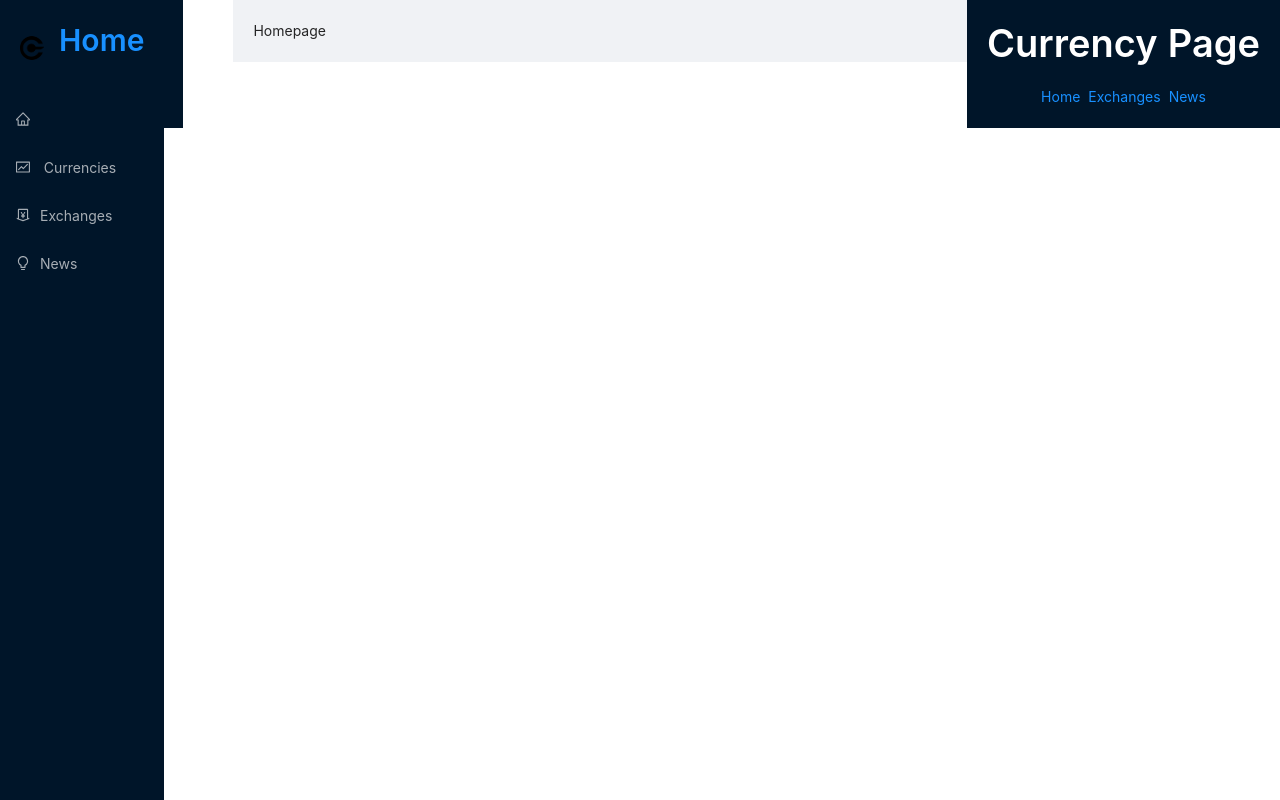
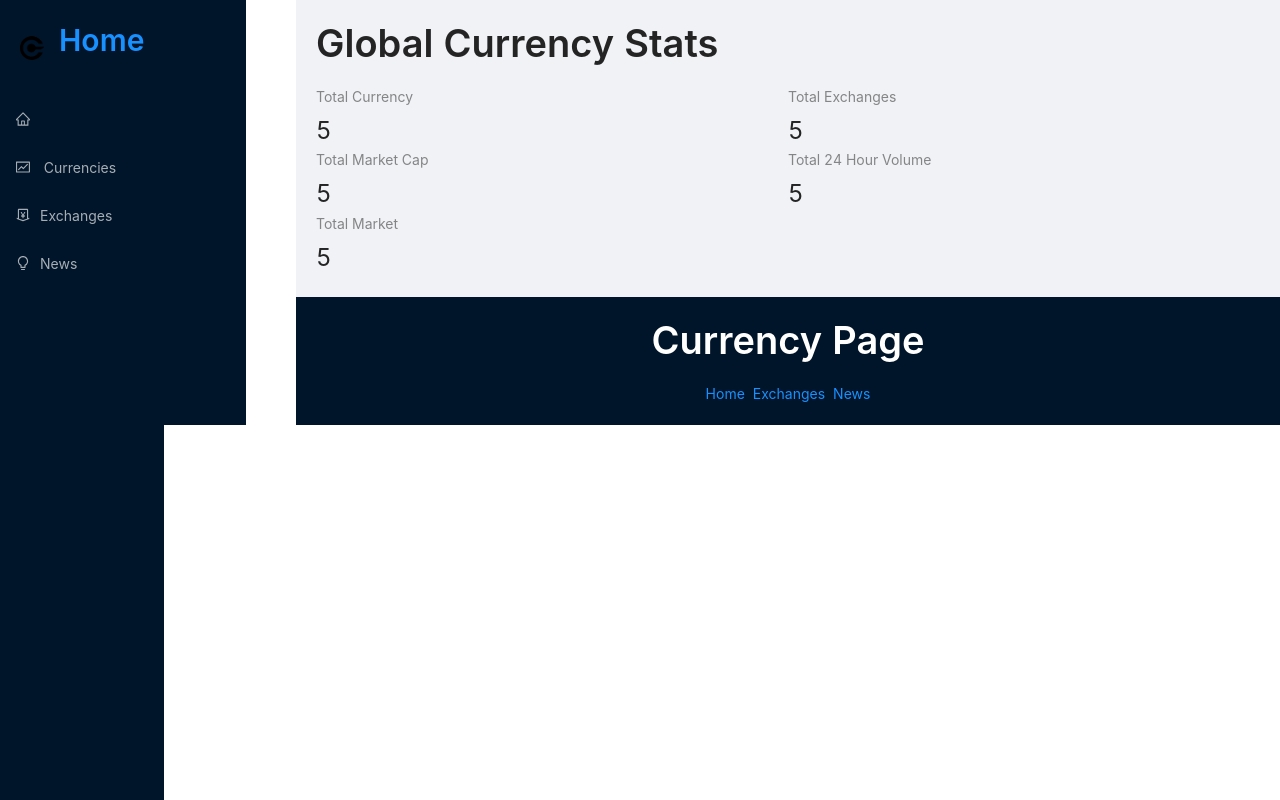
Before and after one commit to NandoLofi/currency-app, a React (Create React App) app: page / in a window 1280 px wide. Built offline with nearby package versions, Linux system fonts and the light colour scheme.

Commit message:
added details before adding api call

```diff
--- a/src/App.js
+++ b/src/App.js
@@ -22,16 +22,16 @@
            </Routes>
           </div>
         </Layout>
-      </div>
       <div className="footer" leve={5}>
         <Typography.Title style={{ color: "white", textAlign: "center" }}>
           Currency Page <br/>
         </Typography.Title>
-        <Space>
-          <Link to="/" >Home</Link>
-          <Link to="/exchanges" >Exchanges</Link>
-          <Link to="/news" >News</Link>
-        </Space>
+          <Space>
+            <Link to="/" >Home</Link>
+            <Link to="/exchanges" >Exchanges</Link>
+            <Link to="/news" >News</Link>
+          </Space>
+        </div>
       </div>
     </div>
   )
--- a/src/components/Homepage.jsx
+++ b/src/components/Homepage.jsx
@@ -1,7 +1,21 @@
 import React from 'react'
+import millify from 'millify'
+import { Typography, Row, Col, Statistic } from 'antd'
+import { Link } from 'react-router-dom'
+
+const { Title } = Typography
 
 export default function Homepage() {
   return (
-    <div>Homepage</div>
+    <>
+        <Title leve={2} className="heading">Global Currency Stats </Title>
+        <Row>
+            <Col span={12}><Statistic title="Total Currency" value="5"/></Col>
+            <Col span={12}><Statistic title="Total Exchanges" value="5"/></Col>
+            <Col span={12}><Statistic title="Total Market Cap" value="5"/></Col>
+            <Col span={12}><Statistic title="Total 24 Hour Volume" value="5"/></Col>
+            <Col span={12}><Statistic title="Total Market" value="5"/></Col>
+        </Row>
+    </>
   )
 }
--- a/src/index.js
+++ b/src/index.js
@@ -2,7 +2,7 @@
 import ReactDOM  from "react-dom/client";
 import App from './App'
 import { BrowserRouter as Router } from "react-router-dom";
-import 'antd/dist/antd.css'
+import 'antd/dist/antd.min.css'
 
 const root = ReactDOM.createRoot(document.getElementById('root'));
 root.render(
```
